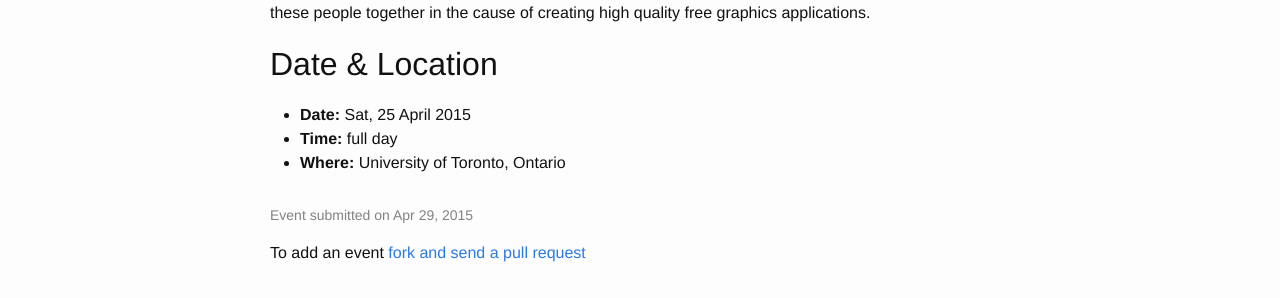
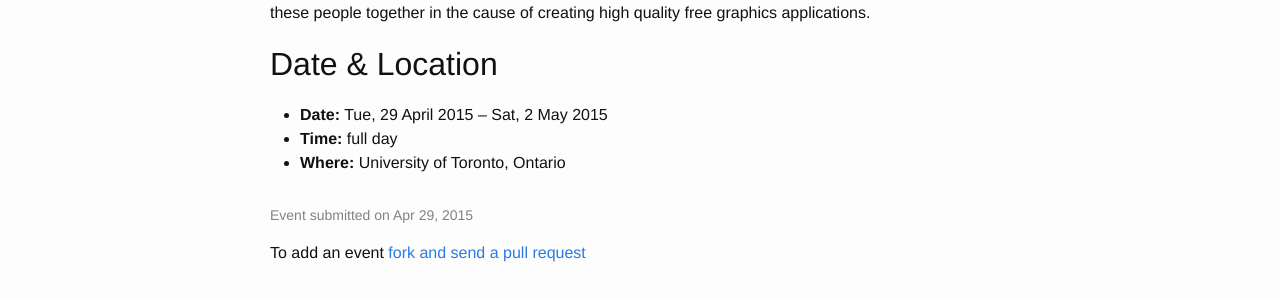
Before and after one commit to opensourcedesign/events, a Jekyll site: the page built from _posts/2015-04-29-libregraphicsmeeting.markdown, in a window 1280 px wide. Shown: the part 535-833 px from the top of the page. Built offline with Jekyll 4.4.1, drawn with Linux system fonts in a browser that asks for light colours.

Commit message:
fixed date on Libre meetup

```diff
--- a/_posts/2015-04-29-libregraphicsmeeting.markdown
+++ b/_posts/2015-04-29-libregraphicsmeeting.markdown
@@ -15,6 +15,6 @@ Held yearly since 2006 the Libre Graphics Meeting aims to attract developers, ar
 
 ## Date & Location
 
-- **Date:** Sat, 25 April 2015
+- **Date:** Tue, 29 April 2015 – Sat, 2 May 2015
 - **Time:** full day
 - **Where:** University of Toronto, Ontario
```
